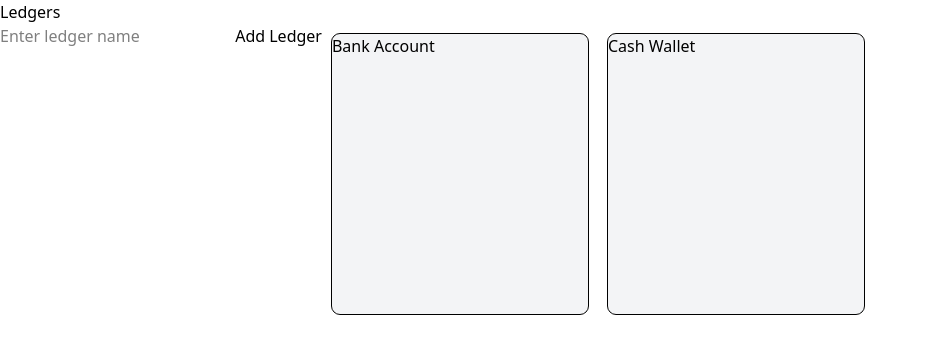
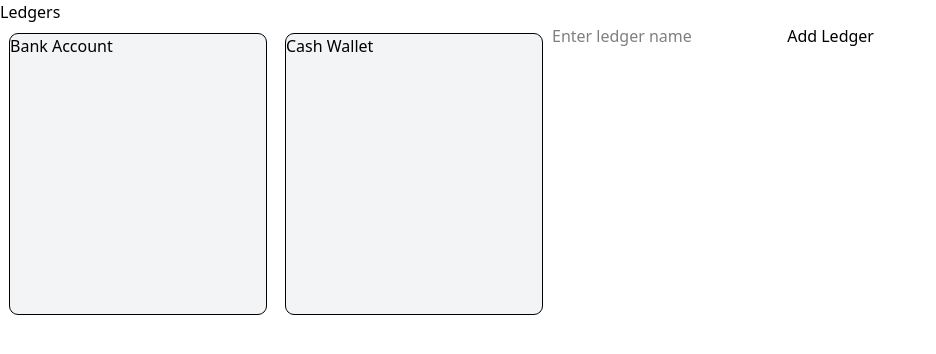
Before and after one commit to pgh911/DIS-project-group-47, a Flask app: page /ledgers in a window 1280 px wide. Shown: the top 354 px of the page, without its empty margins (0-936 px from the left). Run offline with Flask 3, Linux system fonts and the light colour scheme; a user stored in the database is signed in; data comes from the database, SQL or seed files in the repository; style sheets or scripts are compiled from the project's sources.

Commit message:
changed ledger a little

```diff
--- a/templates/components/ledger.html
+++ b/templates/components/ledger.html
@@ -1,7 +1,12 @@
 {% macro ledger(l) %}
 <a href="/ledgers/{{ l['lid'] }}">
     <div class="w-64 h-70 bg-gray-100 rounded-lg outline-1 m-2.5 hover:text-gray-600">
-        {{l["ledger_name"]}}
+        <p>{{l["ledger_name"]}}</p>
+
+        <div class="">
+
+    </div>
+
     </div>
 </a>
 {% endmacro %}
--- a/templates/pages/ledgers.html
+++ b/templates/pages/ledgers.html
@@ -7,7 +7,6 @@
       name="viewport"
       content="width=device-width, initial-scale=1, shrink-to-fit=no"
     />
-    <!-- Bootstrap CSS -->
 
     <link
       rel="stylesheet"
@@ -20,19 +19,22 @@
   <body>
     <div class="v-screen">
         <div class="h-1/5">
-            <h1>Ledgers</h1>
+            <h1 class="">Ledgers</h1>
         </div>
 
         <div class="flex h-4/5">
-          <form method="POST" action="/ledgers">
-            <input type="text" name="ledger_name" placeholder="Enter ledger name" required />
-            <button type="submit">Add Ledger</button>
-          </form>
+
             {% from "components/ledger.html" import ledger %}
 
             {% for l in ledgers %}
                 {{ ledger(l) }}
             {% endfor %}
+
+            <form method="POST" action="/ledgers">
+                <input type="text" name="ledger_name" placeholder="Enter ledger name" required />
+                <button type="submit">Add Ledger</button>
+            </form>
+
         </div>
 
     </div>
```
